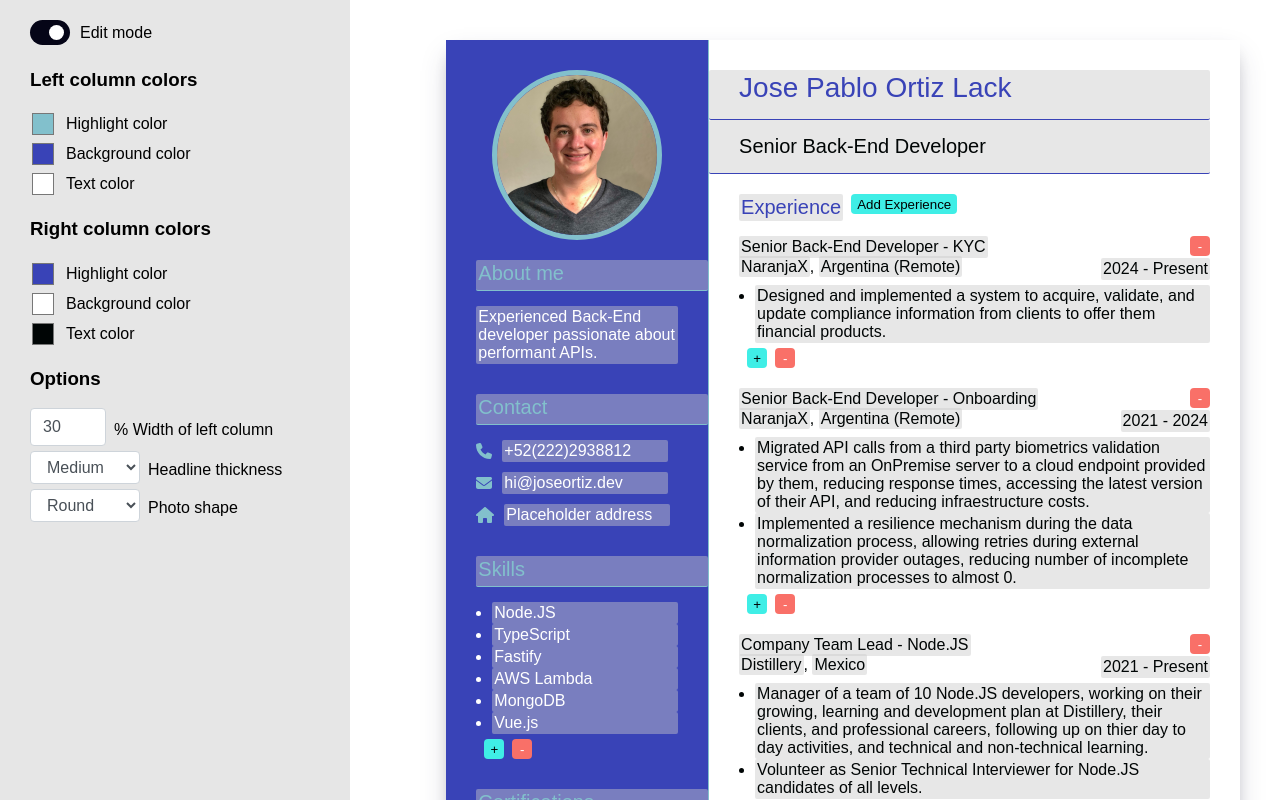
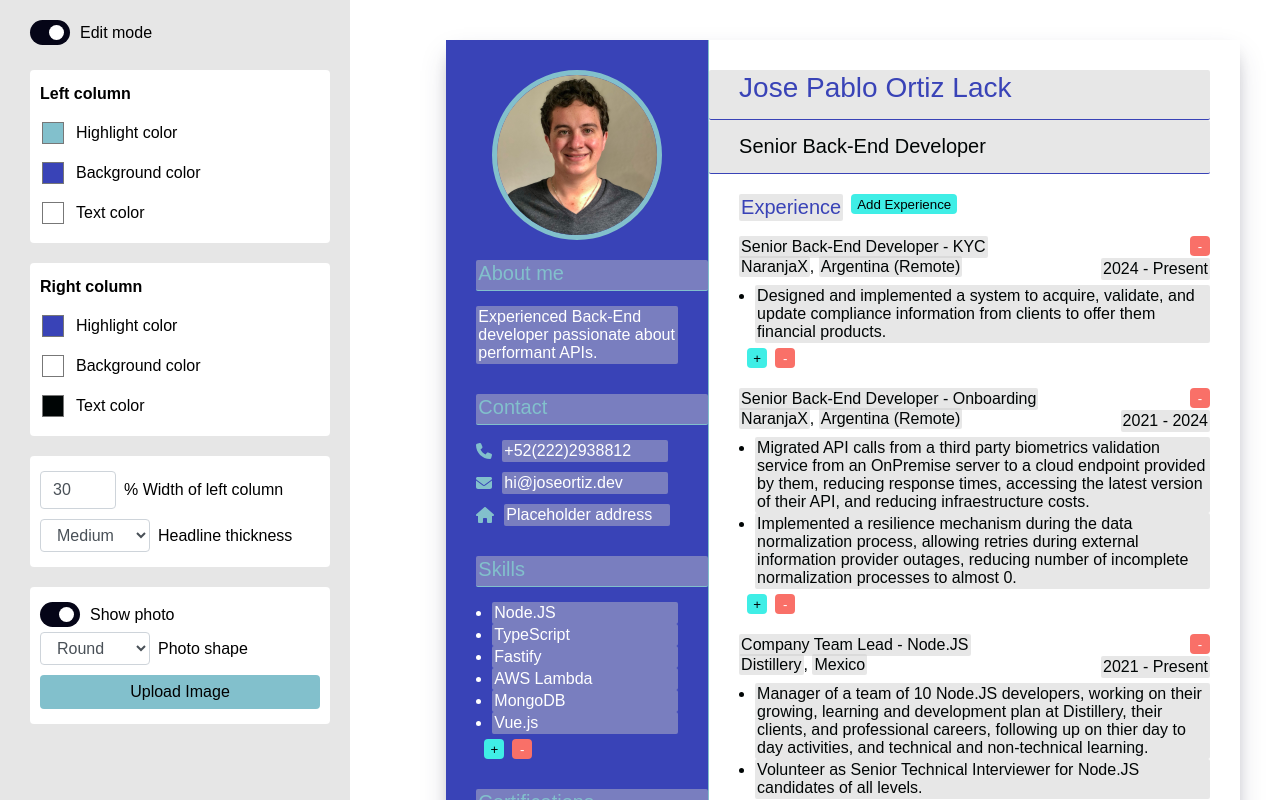
Before and after one commit to sudopriestmx/resume-builder, a Vue app: page / in a window 1280 px wide. Shown: the top 800 px of the page. Built offline with nearby package versions, Linux system fonts and the light colour scheme.

Commit message:
Added upload and hide image functionality and fixed sidebar config styling

```diff
--- a/package.json
+++ b/package.json
@@ -1,6 +1,6 @@
 {
   "name": "resume-builder",
-  "version": "0.0.7",
+  "version": "0.0.8",
   "private": true,
   "type": "module",
   "scripts": {
--- a/src/App.vue
+++ b/src/App.vue
@@ -1,8 +1,10 @@
 <template>
   <main class="container">
     <Sidebar>
-      <EditToggle @edit-mode-toggled="toggleEditMode" />
-      <div><h3>Left column colors</h3></div>
+      <ToggleSwitch label="Edit mode" @switch-toggled="toggleEditMode" />
+
+      <div class="sidebar-section">
+        <div class="sidebar-title">Left column</div>
         <ColorInput
           label="Highlight color"
           :default-color="colors.left.highlight"
@@ -18,8 +20,9 @@
           :default-color="colors.left.text"
           @color-changed="colors.left.text = $event"
         />
-
-      <div><h3>Right column colors</h3></div>
+      </div>
+      <div class="sidebar-section">
+        <div class="sidebar-title">Right column</div>
         <ColorInput
           label="Highlight color"
           :default-color="colors.right.highlight"
@@ -35,7 +38,8 @@
           :default-color="colors.right.text"
           @color-changed="colors.right.text = $event"
         />
-      <div><h3>Options</h3></div>
+      </div>
+      <div class="sidebar-section">
         <PercentageInput
           label="Width of left column"
           :min="20"
@@ -54,8 +58,13 @@
           :default-option="headlineWeight"
           @update-selection="headlineWeight = $event"
         />
+      </div>
+
+      <div class="sidebar-section">
+        <ToggleSwitch label="Show photo" @switch-toggled="toggleImageDisplay" />
 
         <SelectInput
+          v-if="showImage"
           label="Photo shape"
           :options="[
             { name: 'Square', value: 'square' },
@@ -64,11 +73,15 @@
           :default-option="imageShape"
           @update-selection="imageShape = $event"
         />
+
+        <ImgUpload v-if="showImage" @image-changed="imageUrl = $event" />
+      </div>
     </Sidebar>
     <div id="resume" class="d-flex" :class="{ 'edit-off': !editing }" :style="cssVariables">
       <div class="left-col" :style="{ width: percentageWidthLeft }">
         <ResumeSection>
           <img
+            v-if="showImage"
             :src="imageUrl"
             alt="profile picture"
             class="profile-pic"
@@ -272,22 +285,24 @@ import ResumeSection from './components/ResumeSection.vue'
 import SectionHeadline from './components/SectionHeadline.vue'
 import ContactData from './components/ContactData.vue'
 import EditButtons from './components/EditButtons.vue'
-import EditToggle from './components/EditToggle.vue'
+import ToggleSwitch from './components/ToggleSwitch.vue'
 import Sidebar from './components/Sidebar.vue'
 import ColorInput from './components/ColorInput.vue'
 import PercentageInput from './components/PercentageInput.vue'
 import SelectInput from './components/SelectInput.vue'
+import ImgUpload from './components/ImgUpload.vue'
 export default {
   components: {
     ResumeSection,
     SectionHeadline,
     ContactData,
     EditButtons,
-    EditToggle,
+    ToggleSwitch,
     Sidebar,
     ColorInput,
     PercentageInput,
     SelectInput,
+    ImgUpload,
   },
   data() {
     return {
@@ -361,6 +376,7 @@ export default {
       widthLeft: 30,
       imageShape: 'round',
       headlineWeight: '400',
+      showImage: true,
     }
   },
   computed: {
@@ -427,6 +443,9 @@ export default {
     },
     toggleEditMode(isChecked) {
       this.editing = isChecked
+    },
+    toggleImageDisplay(isChecked) {
+      this.showImage = isChecked
     },
   },
 }
--- a/src/assets/main.css
+++ b/src/assets/main.css
@@ -27,7 +27,6 @@ body {
 
 .custom-input {
   padding: 6px 12px;
-  margin-bottom: 5px;
   background-color: #fff;
   border: 1px solid #ced4da;
   color: #495057;
--- /dev/null
+++ b/src/components/ImgUpload.vue
@@ -0,0 +1,45 @@
+<template>
+  <label>
+    Upload Image
+    <input type="file" accept="image/jpeg image/png image/jpg" @change="changeImage" />
+  </label>
+</template>
+
+<script>
+export default {
+  methods: {
+    changeImage(event) {
+      const selectedFile = event.target.files[0]
+      if (selectedFile) {
+        const reader = new FileReader()
+
+        reader.addEventListener('load', () => {
+          this.$emit('imageChanged', reader.result)
+        })
+
+        reader.readAsDataURL(selectedFile)
+      }
+    },
+  },
+}
+</script>
+
+<style scoped>
+input[type='file'] {
+  display: none;
+}
+
+label {
+  display: block;
+  border-radius: 4px;
+  padding: 8px 10px;
+  text-align: center;
+  border: none;
+  font-size: 16px;
+  background-color: #82c0cc;
+}
+
+label:hover {
+  cursor: pointer;
+}
+</style>
--- a/src/components/Sidebar.vue
+++ b/src/components/Sidebar.vue
@@ -4,7 +4,7 @@
   </div>
 </template>
 
-<style scoped>
+<style>
 .sidebar {
   width: 300px;
   padding: 20px 20px 20px 30px;
@@ -14,4 +14,20 @@
   height: 100%;
   background-color: rgb(230, 230, 230);
 }
+
+.sidebar-section {
+  background-color: #fff;
+  border-radius: 4px;
+  padding: 15px 10px 5px 10px;
+  margin-top: 20px;
+}
+
+.sidebar-title {
+  margin-bottom: 15px;
+  font-weight: 600;
+}
+
+.sidebar label {
+  margin-bottom: 10px;
+}
 </style>
--- a/src/components/EditToggle.vue
+++ b/src/components/ToggleSwitch.vue
@@ -4,15 +4,20 @@
       <input type="checkbox" checked @click="onToggle" />
       <span class="slider"></span>
     </div>
-    <span>Edit mode</span>
+    <span>{{ label }}</span>
   </label>
 </template>
 
 <script>
 export default {
+  props: {
+    label: {
+      type: String,
+    },
+  },
   methods: {
     onToggle(event) {
-      this.$emit('editModeToggled', event.target.checked)
+      this.$emit('switchToggled', event.target.checked)
     },
   },
 }
```
Also changed, not shown: 2 other files (tests, documents, lock files or other folders). Lines whose indentation alone changed are shown as unchanged.
